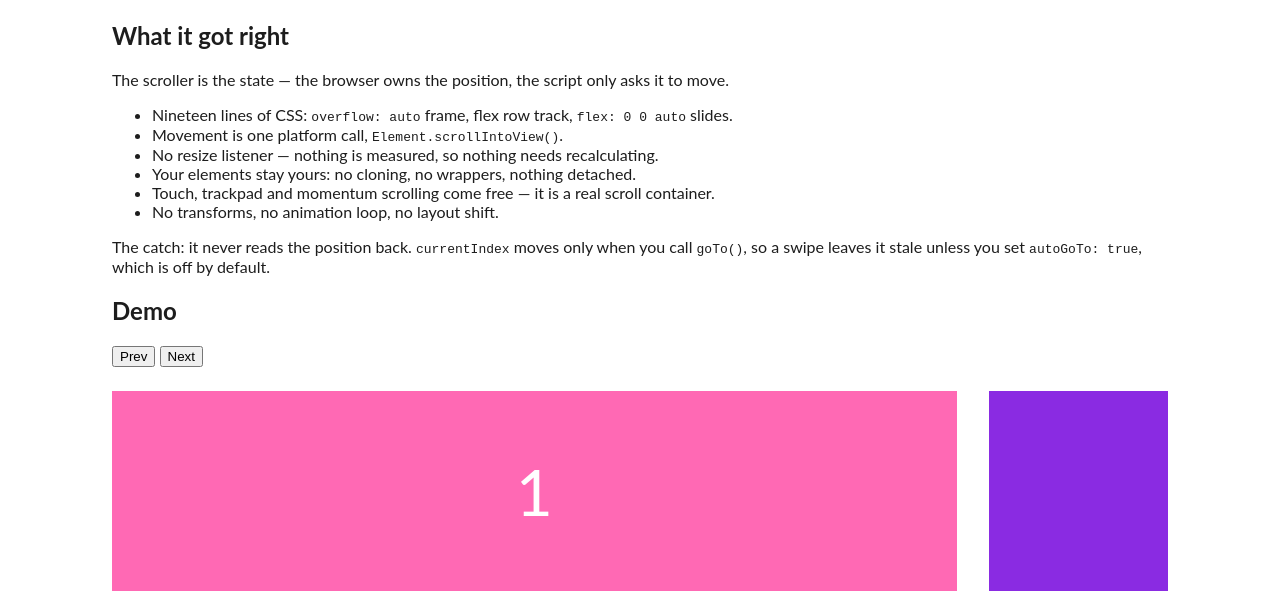
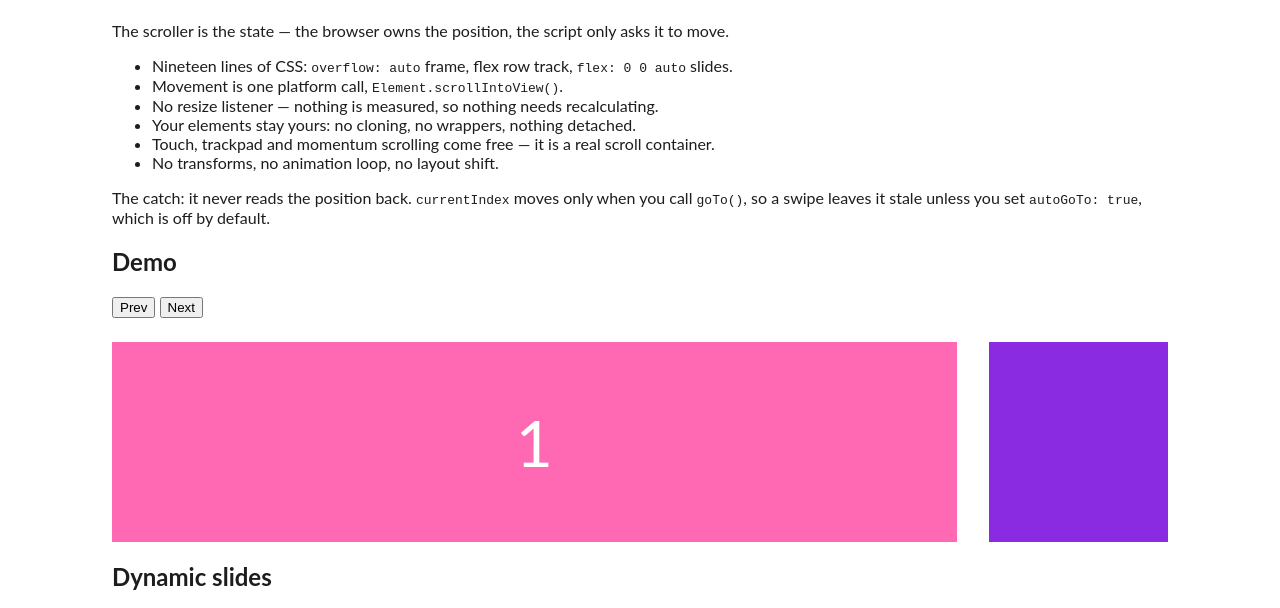
Before and after one commit to stamat/slidescroll, a website: page index.html in a window 1280 px wide. Shown: the part 173-781 px from the top of the page. Drawn offline with Linux system fonts and the light colour scheme; a web font is replaced by a local one.

```diff
--- a/index.html
+++ b/index.html
@@ -93,7 +93,6 @@
           is why it was replaced. Use the elemental.
         </div>
 
-        <h2>What it got right</h2>
         <p>The scroller is the state — the browser owns the position, the script only asks it to move.</p>
         <ul>
           <li>Nineteen lines of CSS: <code>overflow: auto</code> frame, flex row track, <code>flex: 0 0 auto</code> slides.</li>
```
Also changed, not shown: README.md.
